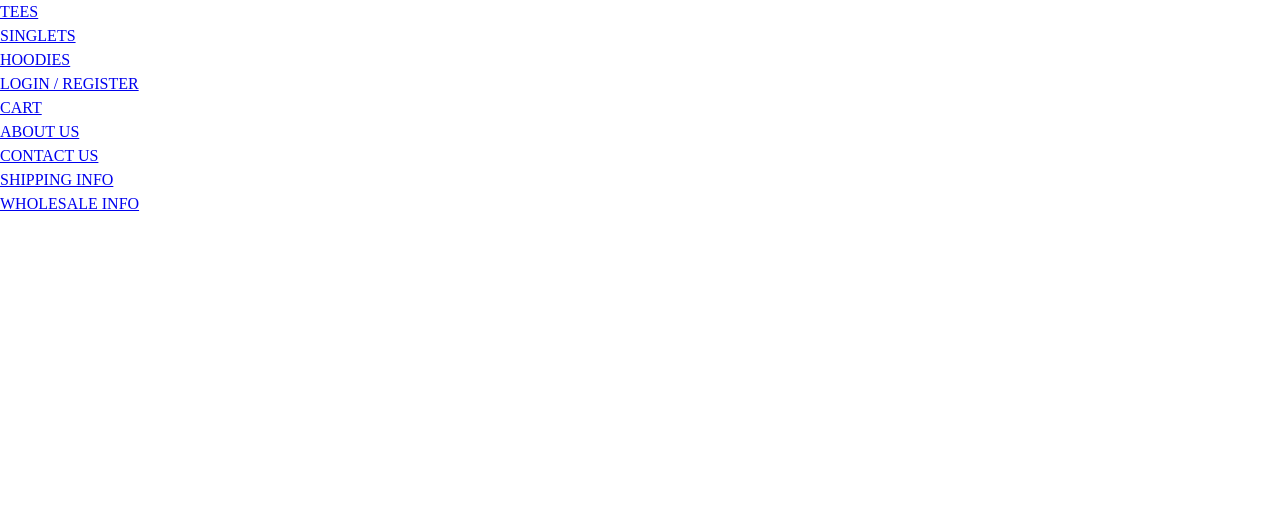
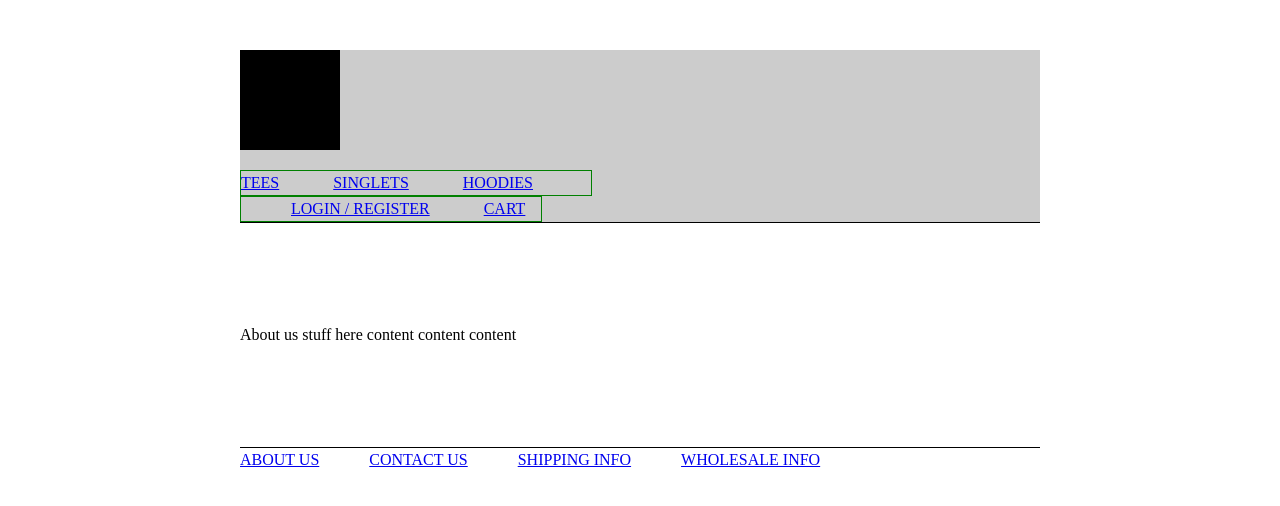
Before and after one commit to aunthtoo/tshop, a PHP site: page /home.php in a window 1280 px wide. Shown: the top 506 px of the page. Run offline with PHP 8.4, Linux system fonts and the light colour scheme.

Commit message:
update styles.css

```diff
--- a/assets/styles.css
+++ b/assets/styles.css
@@ -29,3 +29,68 @@ margin: 0;
 padding: 0;
 }
 /*====================END NORMALIZE=============================*/
+
+
+
+
+body {
+
+}
+
+#container{
+	margin: 0 auto;
+	width: 800px;
+	background-color: #fff;
+}
+
+#header{
+	margin-top: 50px;
+	border-bottom: 1px #000 solid;
+	background-color: #ccc;
+}
+
+#logo{
+	height: 100px;
+	width: 100px;
+	background-color: #000;
+	margin-bottom: 20px;
+}
+
+#header ul{
+	border: 1px green solid;
+}
+
+#header li{
+	display: inline-block;
+}
+
+#header #productNav{
+	width: 350px;
+}
+
+#header #productNav li {
+	margin-right: 50px;
+}
+
+#header #userNav{
+	width: 300px;
+}
+
+#header #userNav li {
+	margin-left: 50px;
+}
+
+#content{
+	clear: both;
+	margin-bottom: 100px;
+	margin-top: 100px;
+}
+
+#footer{
+	border-top: 1px #000 solid;
+}
+
+#footer li{
+	float: left;
+	margin-right: 50px;
+}
--- a/home.php
+++ b/home.php
@@ -3,7 +3,7 @@
 ?>
 
 		<div id="aboutUs">
-
+			About us stuff here content content content
 		</div>
 
 		<ul id="homePageCatalogue">
```
